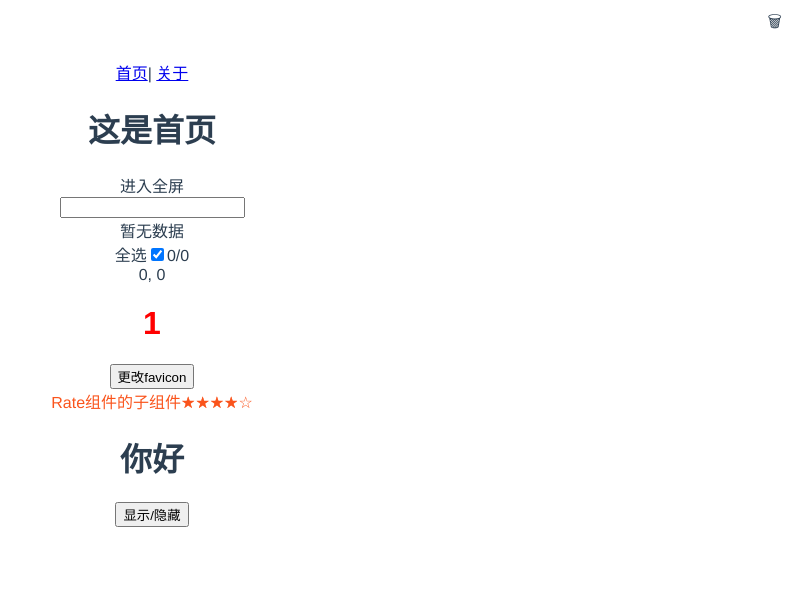
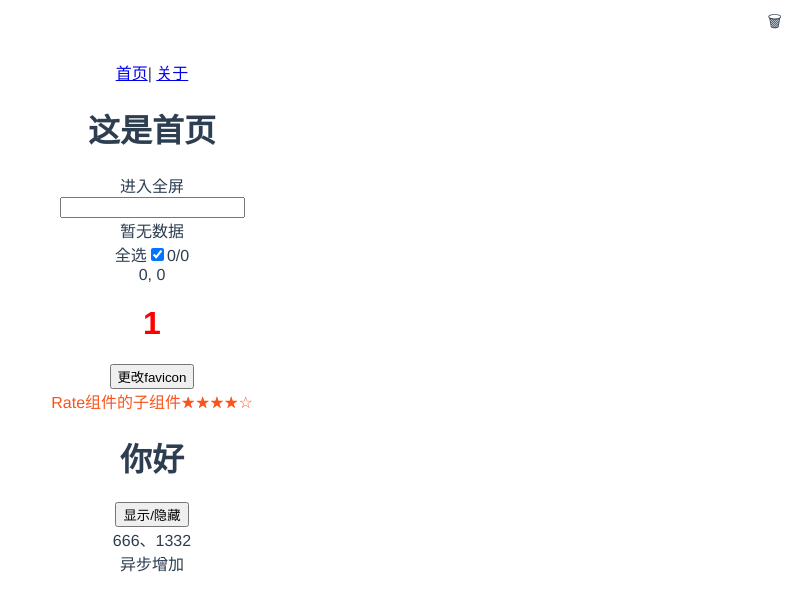
Before and after one commit to mulintu/vue3-demo, a Vue app: page /#/ in a window 1280 px wide. Shown: the top 610 px of the page, without its empty margins (488-1280 px from the left). Built offline with nearby package versions, Linux system fonts and the light colour scheme.

Commit message:
学习使用vuex

```diff
--- /dev/null
+++ b/src/components/Count.vue
@@ -0,0 +1,27 @@
+<template>
+  <div @click="add">
+    {{ count }}、{{ double }}
+  </div>
+  <div @click="asyncAdd">异步增加</div>
+</template>
+
+<script setup>
+import { computed } from 'vue'
+import { useStore } from 'vuex'
+
+let store = useStore()
+let count = computed(() => store.state.count)
+let double = computed(()=> store.getters.double)
+
+function add() {
+  store.commit('add')
+}
+
+function asyncAdd() {
+  store.dispatch('asyncAdd')
+}
+</script>
+
+<style scoped>
+
+</style>
--- a/src/main.js
+++ b/src/main.js
@@ -1,7 +1,9 @@
 import { createApp } from 'vue'
 import App from './App.vue'
 import router from './router/index'
+import store from './store/index'
 
 createApp(App)
+  .use(store)
   .use(router)
   .mount('#app')
--- a/src/pages/home.vue
+++ b/src/pages/home.vue
@@ -5,6 +5,7 @@
   <TodoList/>
   <Rate v-model="score">Rate组件的子组件</Rate>
   <learnTransition></learnTransition>
+  <Count></Count>
 </div>
 
 </template>
@@ -15,6 +16,7 @@ import TodoList from "../components/TodoList.vue";
 import Rate from "../components/Rate.vue";
 import { useFullscreen } from "@vueuse/core";
 import learnTransition from '../components/learnTransition.vue'
+import Count from '../components/Count.vue'
 
 let score = ref(3.5);
 // function update(num) {
--- /dev/null
+++ b/src/store/index.js
@@ -0,0 +1,28 @@
+import { createStore } from 'vuex';
+
+const store = createStore({
+	state() {
+		return {
+			count: 666
+		};
+	},
+	getters: {
+		double(state) {
+			return state.count * 2;
+		}
+	},
+	mutations: {
+		add(state) {
+			state.count++;
+		}
+	},
+	actions: {
+		asyncAdd({ commit }) {
+			setTimeout(() => {
+				commit('add');
+			}, 1000);
+		}
+	}
+});
+
+export default store;
```
